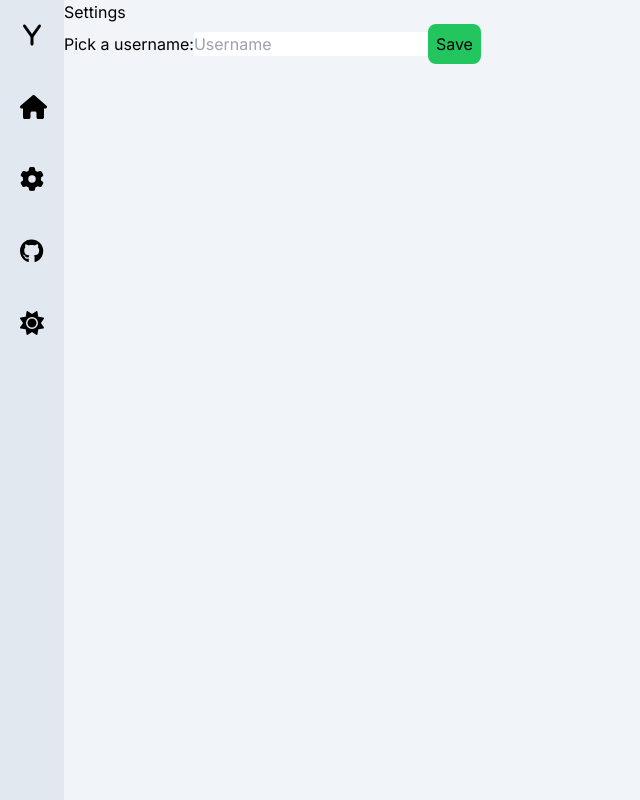
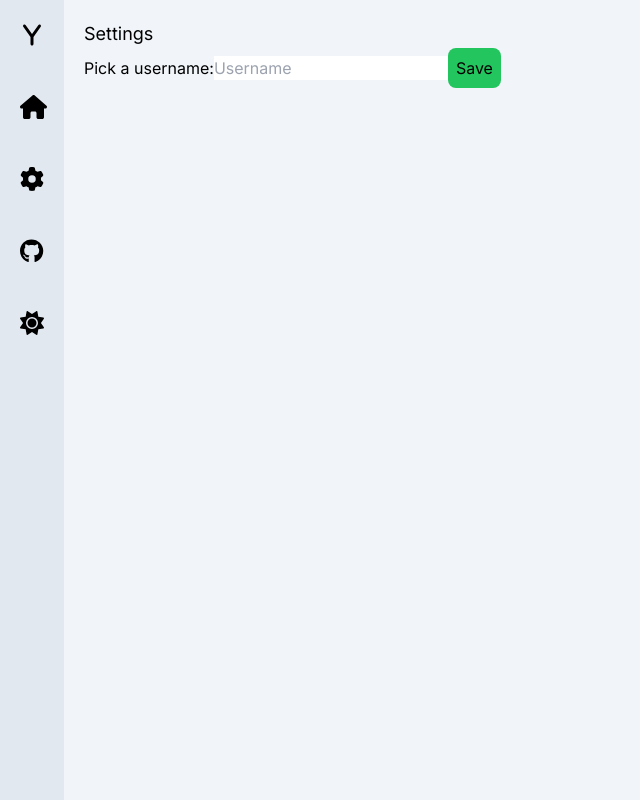
Before and after one commit to MatthewLavine/yet-another-chat-app, a Next.js app: page /settings in a window 1280 px wide. Shown: the whole page, without its empty margins (0-640 px from the left). Built offline with nearby package versions, Linux system fonts and the light colour scheme.

Commit message:
Settings styles

```diff
--- a/app/settings/page.tsx
+++ b/app/settings/page.tsx
@@ -12,8 +12,8 @@ export default function Page() {
 
   return (
     <>
-      <div className="h-full bg-slate-100 dark:bg-slate-700 dark:text-white">
-        <p>Settings</p>
+      <div className="h-full bg-slate-100 p-5 dark:bg-slate-700 dark:text-white">
+        <p className="text-lg">Settings</p>
         <form onSubmit={handleSubmit}>
           <label>
             Pick a username:
```
